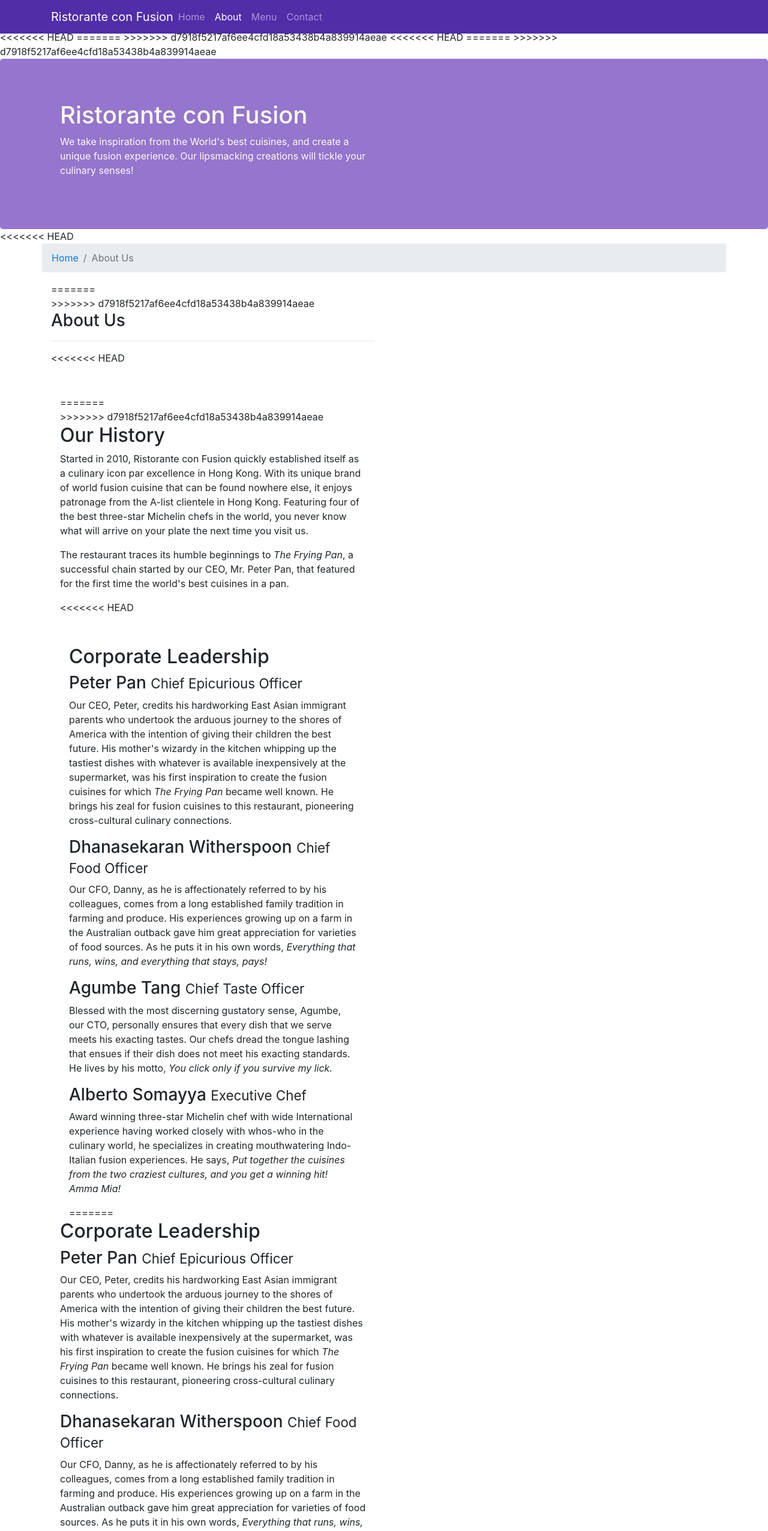
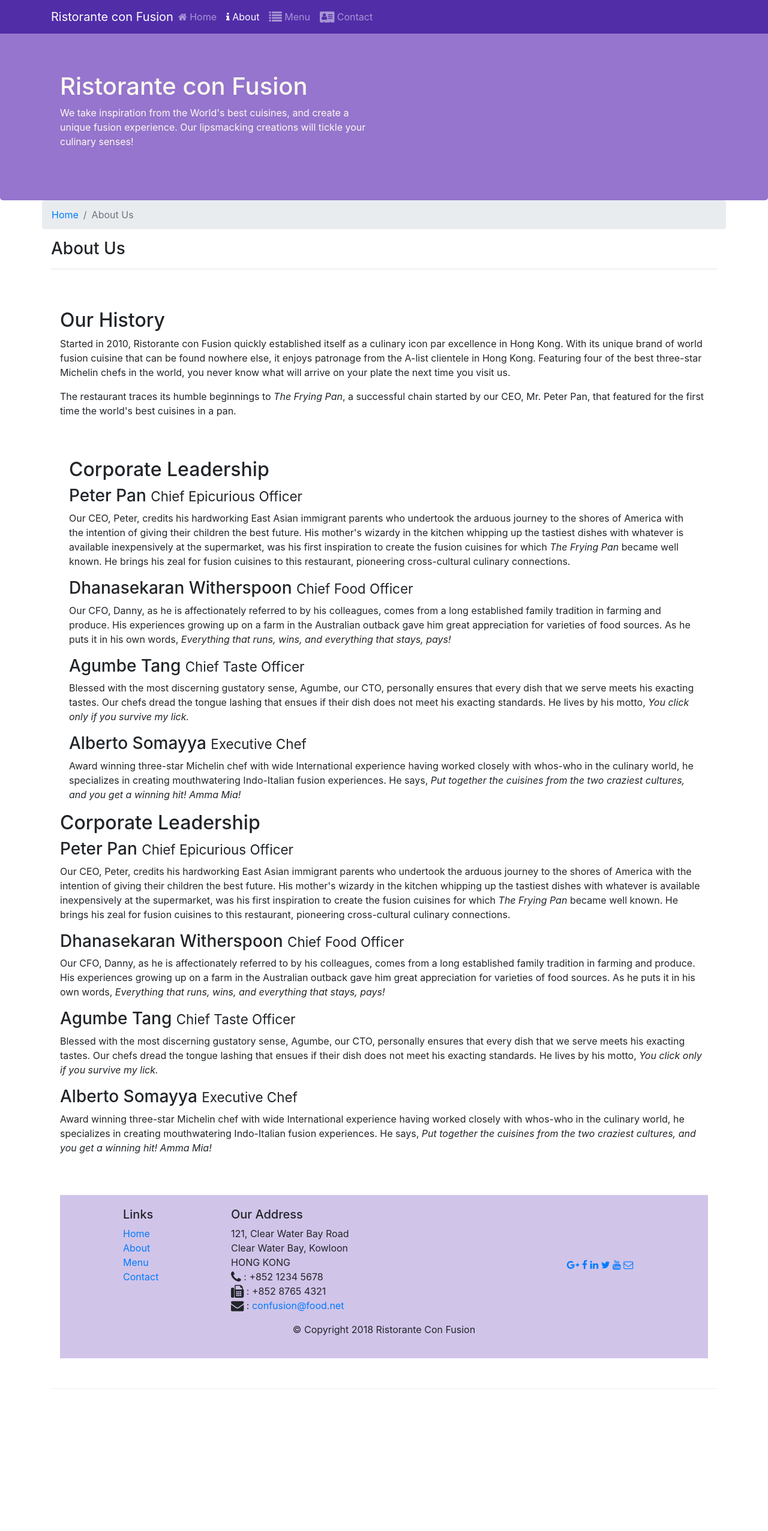
Before and after one commit to christinemagdy/Food-Circle-Restaurant, a website: page aboutus.html in a window 1280 px wide. Shown: the top 2553 px of the page at 60% size. After the commit the page ends 2316 px from the top, so only its background shows below. Drawn offline with nearby package versions, Linux system fonts and the light colour scheme.

Commit message:
Icon Fonts

```diff
--- a/aboutus.html
+++ b/aboutus.html
@@ -2,7 +2,6 @@
 <html lang="en">
 
 <head>
-<<<<<<< HEAD
     <meta charset="utf-8">
     <meta name="viewport" content="width=device-width, initial-scale=1, shrink-to-fit=no">
     <meta http-equiv="x-ua-compatible" content="ie=edge">
@@ -11,15 +10,14 @@
     <link rel="stylesheet" href="node_modules/bootstrap/dist/css/bootstrap.min.css">
 
     <link href="css/styles.css" rel="stylesheet">
-=======
->>>>>>> d7918f5217af6ee4cfd18a53438b4a839914aeae
 
+    <link rel="stylesheet" href="node_modules/font-awesome/css/font-awesome.min.css">
+    <link rel="stylesheet" href="node_modules/bootstrap-social/bootstrap-social.css">
     <title>Ristorante Con Fusion: About Us</title>
 
 </head>
 
 <body>
-<<<<<<< HEAD
     <!--Create a basic Navigation bar-->
     <!--navbar Class allows me to create a navigation bar-->
     <!--navbar-dark create a black background of the navbar-->
@@ -46,10 +44,10 @@
 
                     <div class="collapse navbar-collapse" id="Navbar">
                         <ul class="navbar-nav mr-auto">
-                            <li class="nav-item"><a class="nav-link" href="./index.html">Home</a></li>
-                            <li class="nav-item active"><a class="nav-link" href="#">About</a></li>
-                            <li class="nav-item"><a class="nav-link" href="#">Menu</a></li>
-                            <li class="nav-item"><a class="nav-link" href="#">Contact</a></li>
+                            <li class="nav-item"><a class="nav-link" href="./index.html"><span class="fa fa-home"></span> Home</a></li>
+                            <li class="nav-item active"><a class="nav-link" href="#"><span class="fa fa-info"></span> About</a></li>
+                            <li class="nav-item"><a class="nav-link" href="#"><span class="fa fa-list fa-lg"></span> Menu</a></li>
+                            <li class="nav-item"><a class="nav-link" href="#"><span class="fa fa-address-card fa-lg"></span> Contact</a></li>
                         </ul>
                     </div>
                     <!--navbar nav help me to define the set of links that will be included in my navbar and displayed horizontly-->
@@ -59,9 +57,6 @@
                 </div>
             </nav>
 
-=======
-
->>>>>>> d7918f5217af6ee4cfd18a53438b4a839914aeae
     <header class="jumbotron">
         <div class="container">
             <div class="row row-header">
@@ -75,36 +70,34 @@
         </div>
     </header>
 
-<<<<<<< HEAD
+
     <div class="container">
         <div class="row">
             <ol class="col-12 breadcrumb">
                 <li class="breadcrumb-item"><a href="./index.html">Home</a></li>
                 <li class="breadcrumb-item active">About Us</li>
             </ol>
-            <div class="col-12 col-sm-6">
-=======
+            <div class="col-12 col-sm">
+
     <div>
         <div>
             <div>
->>>>>>> d7918f5217af6ee4cfd18a53438b4a839914aeae
                <h3>About Us</h3>
                <hr>
             </div>
         </div>
 
-<<<<<<< HEAD
+
         <div class="row row-content align-items-center">
             <div class="col-12 col-sm">
-=======
+
         <div>
             <div>
->>>>>>> d7918f5217af6ee4cfd18a53438b4a839914aeae
                 <h2>Our History</h2>
                 <p>Started in 2010, Ristorante con Fusion quickly established itself as a culinary icon par excellence in Hong Kong. With its unique brand of world fusion cuisine that can be found nowhere else, it enjoys patronage from the A-list clientele in Hong Kong.  Featuring four of the best three-star Michelin chefs in the world, you never know what will arrive on your plate the next time you visit us.</p>
                 <p>The restaurant traces its humble beginnings to <em>The Frying Pan</em>, a successful chain started by our CEO, Mr. Peter Pan, that featured for the first time the world's best cuisines in a pan.</p>
             </div>
-<<<<<<< HEAD
+
             <div class="col-12 col-sm">
             </div>
 
@@ -122,7 +115,7 @@
                 <p class="d-none d-sm-block">Blessed with the most discerning gustatory sense, Agumbe, our CTO, personally ensures that every dish that we serve meets his exacting tastes. Our chefs dread the tongue lashing that ensues if their dish does not meet his exacting standards. He lives by his motto, <em>You click only if you survive my lick.</em></p>
                 <h3>Alberto Somayya <small>Executive Chef</small></h3>
                 <p class="d-none d-sm-block">Award winning three-star Michelin chef with wide International experience having worked closely with whos-who in the culinary world, he specializes in creating mouthwatering Indo-Italian fusion experiences. He says, <em>Put together the cuisines from the two craziest cultures, and you get a winning hit! Amma Mia!</em></p>
-=======
+
             <div>
             </div>
         </div>
@@ -139,7 +132,7 @@
                 <p>Blessed with the most discerning gustatory sense, Agumbe, our CTO, personally ensures that every dish that we serve meets his exacting tastes. Our chefs dread the tongue lashing that ensues if their dish does not meet his exacting standards. He lives by his motto, <em>You click only if you survive my lick.</em></p>
                 <h3>Alberto Somayya <small>Executive Chef</small></h3>
                 <p>Award winning three-star Michelin chef with wide International experience having worked closely with whos-who in the culinary world, he specializes in creating mouthwatering Indo-Italian fusion experiences. He says, <em>Put together the cuisines from the two craziest cultures, and you get a winning hit! Amma Mia!</em></p>
->>>>>>> d7918f5217af6ee4cfd18a53438b4a839914aeae
+
             </div>
        </div>
 
@@ -151,11 +144,8 @@
                 <div class="col-4 offset-1 col-sm-2">
                     <h5>Links</h5>
                     <ul class="list-unstyled">
-<<<<<<< HEAD
+
                         <li><a href="./index.html">Home</a></li>
-=======
-                        <li><a href="#">Home</a></li>
->>>>>>> d7918f5217af6ee4cfd18a53438b4a839914aeae
                         <li><a href="#">About</a></li>
                         <li><a href="#">Menu</a></li>
                         <li><a href="#">Contact</a></li>
@@ -167,20 +157,20 @@
 		              121, Clear Water Bay Road<br>
 		              Clear Water Bay, Kowloon<br>
 		              HONG KONG<br>
-		              Tel.: +852 1234 5678<br>
-		              Fax: +852 8765 4321<br>
-		              Email: <a href="mailto:confusion@food.net">confusion@food.net</a>
+		              <i class="fa fa-phone fa-lg"></i>  : +852 1234 5678<br>
+                      <i class="fa fa-fax fa-lg"></i>  : +852 8765 4321<br>
+		              <i class="fa fa-envelope fa-lg"></i>  : <a href="mailto:confusion@food.net">confusion@food.net</a>
 		           </address>
                 </div>
                 <div class="col-12 col-sm-4 align-self-center">
-                    <div class="text-center">
-                        <a href="http://google.com/+">Google+</a>
-                        <a href="http://www.facebook.com/profile.php?id=">Facebook</a>
-                        <a href="http://www.linkedin.com/in/">LinkedIn</a>
-                        <a href="http://twitter.com/">Twitter</a>
-                        <a href="http://youtube.com/">YouTube</a>
-                        <a href="mailto:">Mail</a>
-                    </div>
+                        <div class="text-center">
+                                <a href="http://google.com/+"><i class="fa fa-google-plus"></i></a>
+                                <a href="http://www.facebook.com/profile.php?id="><i class="fa fa-facebook"></i></a>
+                                <a href="http://www.linkedin.com/in/"><i class="fa fa-linkedin"></i></a>
+                                <a href="http://twitter.com/"><i class="fa fa-twitter"></i></a>
+                                <a href="http://youtube.com/"><i class="fa fa-youtube"></i></a>
+                                <a href="mailto:"><i class="fa fa-envelope-o"></i></a>
+                            </div>
                 </div>
            </div>
            <div class="row justify-content-center">
@@ -190,13 +180,10 @@
            </div>
         </div>
     </footer>
-<<<<<<< HEAD
+
     <script src="node_modules/jquery/dist/jquery.slim.min.js"></script>
     <script src="node_modules/popper.js/dist/umd/popper.min.js"></script>
     <script src="node_modules/bootstrap/dist/js/bootstrap.min.js"></script>
-=======
-
->>>>>>> d7918f5217af6ee4cfd18a53438b4a839914aeae
 </body>
 
 </html>
--- a/css/styles.css
+++ b/css/styles.css
@@ -26,7 +26,7 @@
     font-size:80%;
     margin:0px;
     color:#0f0f0f;
-<<<<<<< HEAD
+
 }
 body{
     padding: 50px 0px 0px 0px;
@@ -34,6 +34,5 @@ body{
 }
 .navbar-dark{
     background-color:#512DA8;
-=======
->>>>>>> d7918f5217af6ee4cfd18a53438b4a839914aeae
+
 }
--- a/index.html
+++ b/index.html
@@ -12,6 +12,8 @@
 
      <link href="css/styles.css" rel="stylesheet">
 
+     <link rel="stylesheet" href="node_modules/font-awesome/css/font-awesome.min.css">
+     <link rel="stylesheet" href="node_modules/bootstrap-social/bootstrap-social.css">
     <title>Ristorante Con Fusion</title>
 </head>
 
@@ -40,13 +42,12 @@
             <!--name of a company ,, logo of a company-->
             <a class="navbar-brand mr-auto" href="#">Ristorante con Fusion</a>
 
-<<<<<<< HEAD
             <div class="collapse navbar-collapse" id="Navbar">
                 <ul class="navbar-nav mr-auto">
-                    <li class="nav-item active"><a class="nav-link" href="#">Home</a></li>
-                    <li class="nav-item"><a class="nav-link" href="./aboutus.html">About</a></li>
-                    <li class="nav-item"><a class="nav-link" href="#">Menu</a></li>
-                    <li class="nav-item"><a class="nav-link" href="#">Contact</a></li>
+                    <li class="nav-item active"><a class="nav-link" href="#"><span class="fa fa-home"></span> Home</a></li>
+                    <li class="nav-item"><a class="nav-link" href="./aboutus.html"><span class="fa fa-info"></span> About</a></li>
+                    <li class="nav-item"><a class="nav-link" href="#"><span class="fa fa-list fa-lg"></span> Menu</a></li>
+                    <li class="nav-item"><a class="nav-link" href="#"><span class="fa fa-address-card fa-lg"></span> Contact</a></li>
                 </ul>
             </div>
             <!--navbar nav help me to define the set of links that will be included in my navbar and displayed horizontly-->
@@ -56,8 +57,6 @@
         </div>
     </nav>
 
-=======
->>>>>>> d7918f5217af6ee4cfd18a53438b4a839914aeae
     <header class="jumbotron">
         <div class="container">
             <div class="row row-header">
@@ -130,19 +129,19 @@
 		              121, Clear Water Bay Road<br>
 		              Clear Water Bay, Kowloon<br>
 		              HONG KONG<br>
-		              Tel.: +852 1234 5678<br>
-		              Fax: +852 8765 4321<br>
-		              Email: <a href="mailto:confusion@food.net">confusion@food.net</a>
+		              <i class="fa fa-phone fa-lg"></i>  : +852 1234 5678<br>
+                      <i class="fa fa-fax fa-lg"></i>  : +852 8765 4321<br>
+		              <i class="fa fa-envelope fa-lg"></i>  : <a href="mailto:confusion@food.net">confusion@food.net</a>
 		           </address>
                 </div>
                 <div class="col-12 col-sm-4 align-self-center">
                     <div class="text-center">
-                        <a href="http://google.com/+">Google+</a>
-                        <a href="http://www.facebook.com/profile.php?id=">Facebook</a>
-                        <a href="http://www.linkedin.com/in/">LinkedIn</a>
-                        <a href="http://twitter.com/">Twitter</a>
-                        <a href="http://youtube.com/">YouTube</a>
-                        <a href="mailto:">Mail</a>
+                        <a href="http://google.com/+"><i class="fa fa-google-plus"></i></a>
+                        <a href="http://www.facebook.com/profile.php?id="><i class="fa fa-facebook"></i></a>
+                        <a href="http://www.linkedin.com/in/"><i class="fa fa-linkedin"></i></a>
+                        <a href="http://twitter.com/"><i class="fa fa-twitter"></i></a>
+                        <a href="http://youtube.com/"><i class="fa fa-youtube"></i></a>
+                        <a href="mailto:"><i class="fa fa-envelope-o"></i></a>
                     </div>
                 </div>
            </div>
--- a/package.json
+++ b/package.json
@@ -15,6 +15,8 @@
   },
   "dependencies": {
     "bootstrap": "^4.0.0",
+    "bootstrap-social": "^5.1.1",
+    "font-awesome": "^4.7.0",
     "jquery": "^3.3.1",
     "popper.js": "^1.12.9"
   }
```
Also changed, not shown: 1 other file.
